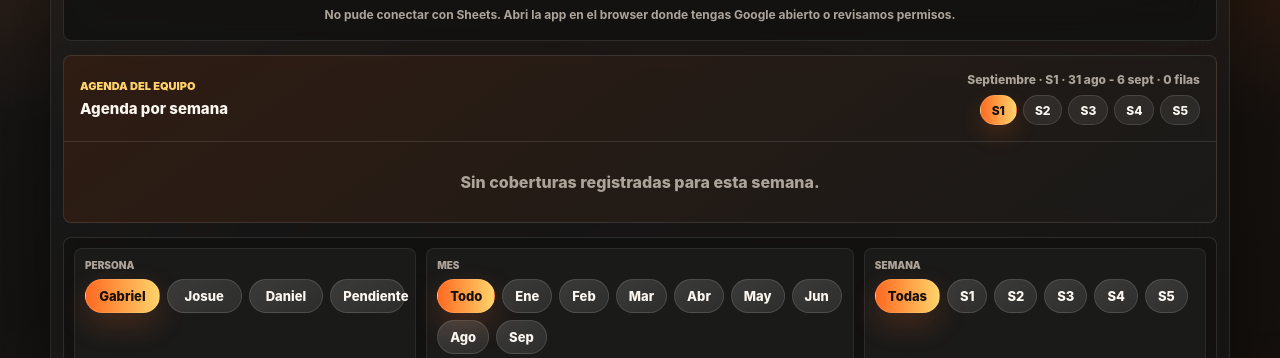
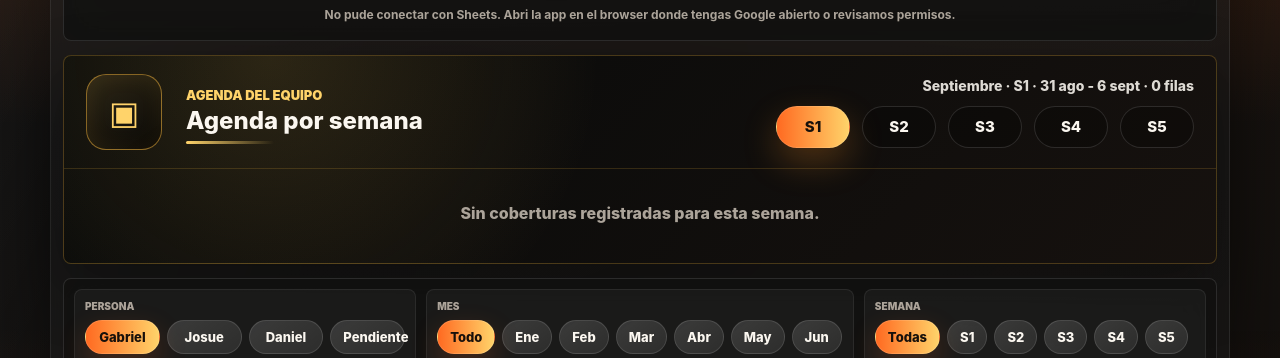
Before and after one commit to luileonf/gsc-weekly-growth-app, a website: page index.html in a window 1280 px wide. Shown: the part 155-513 px from the top of the page. Drawn offline with Linux system fonts and the light colour scheme.

Commit message:
Load premium agenda design

```diff
--- a/index.html
+++ b/index.html
@@ -119,5 +119,6 @@
     <script src="./app.js"></script>
     <script src="./week-fix.js"></script>
     <script src="./sort-fix.js"></script>
+    <script src="./agenda-design.js"></script>
   </body>
 </html>
```
